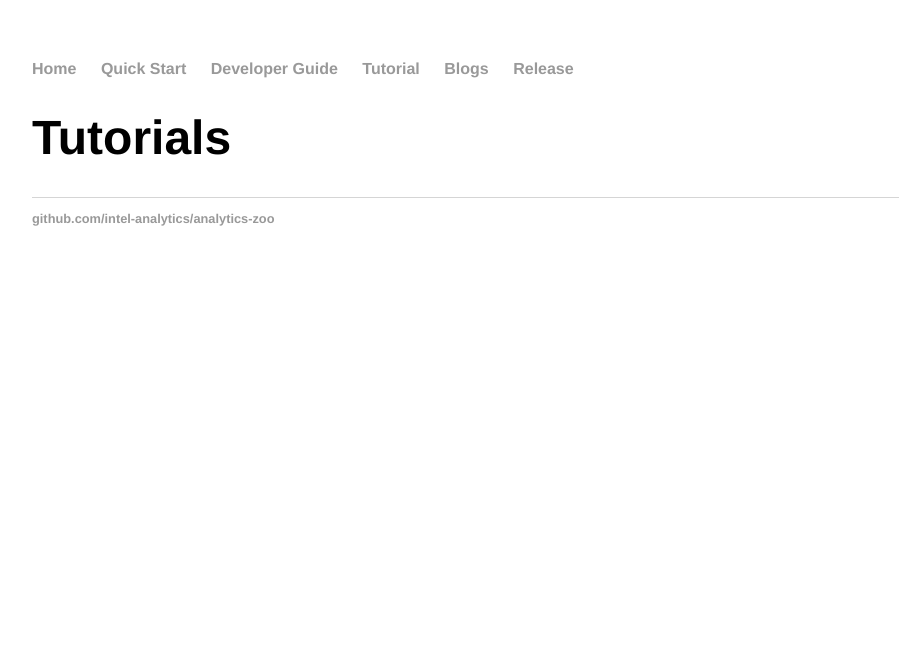
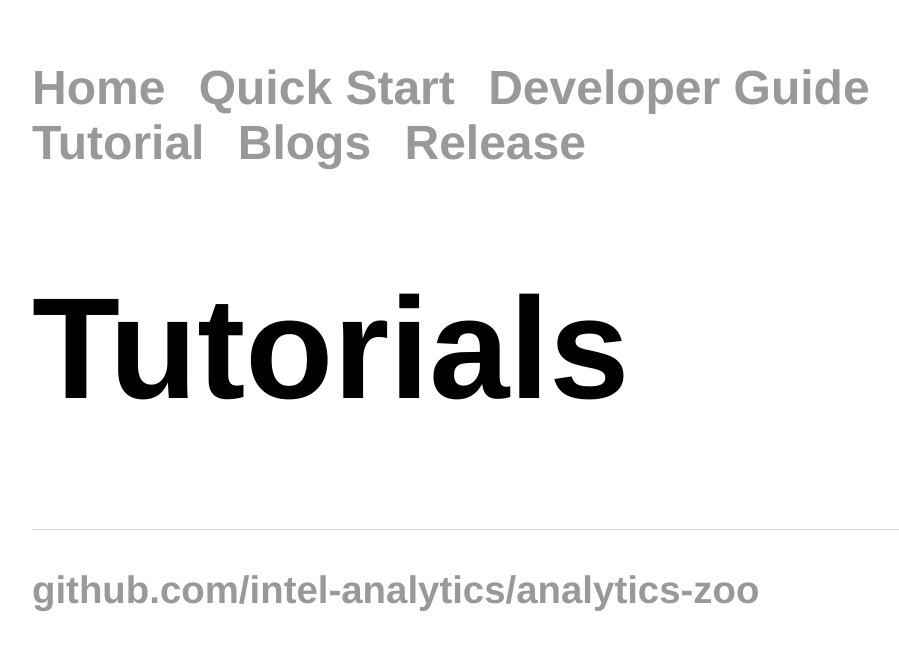
Before and after one commit to Wesley-Du/Wesley-Du.github.io, a Jekyll site: the page built from tutorial/index.md, in a window 1280 px wide. Shown: the top 650 px of the page, without its empty margins (160-1059 px from the left). Built offline with Jekyll 4.4.1, drawn with Linux system fonts in a browser that asks for light colours.

Commit message:
Update main.css

```diff
--- a/css/main.css
+++ b/css/main.css
@@ -1,6 +1,8 @@
 body {
     margin: 60px auto;
     width: 70%;
+    font-size: 3em;
+    font-family:'Helvetica', 'Arial', 'Sans-Serif';
 }
 nav ul, footer ul {
     font-family:'Helvetica', 'Arial', 'Sans-Serif';
```
